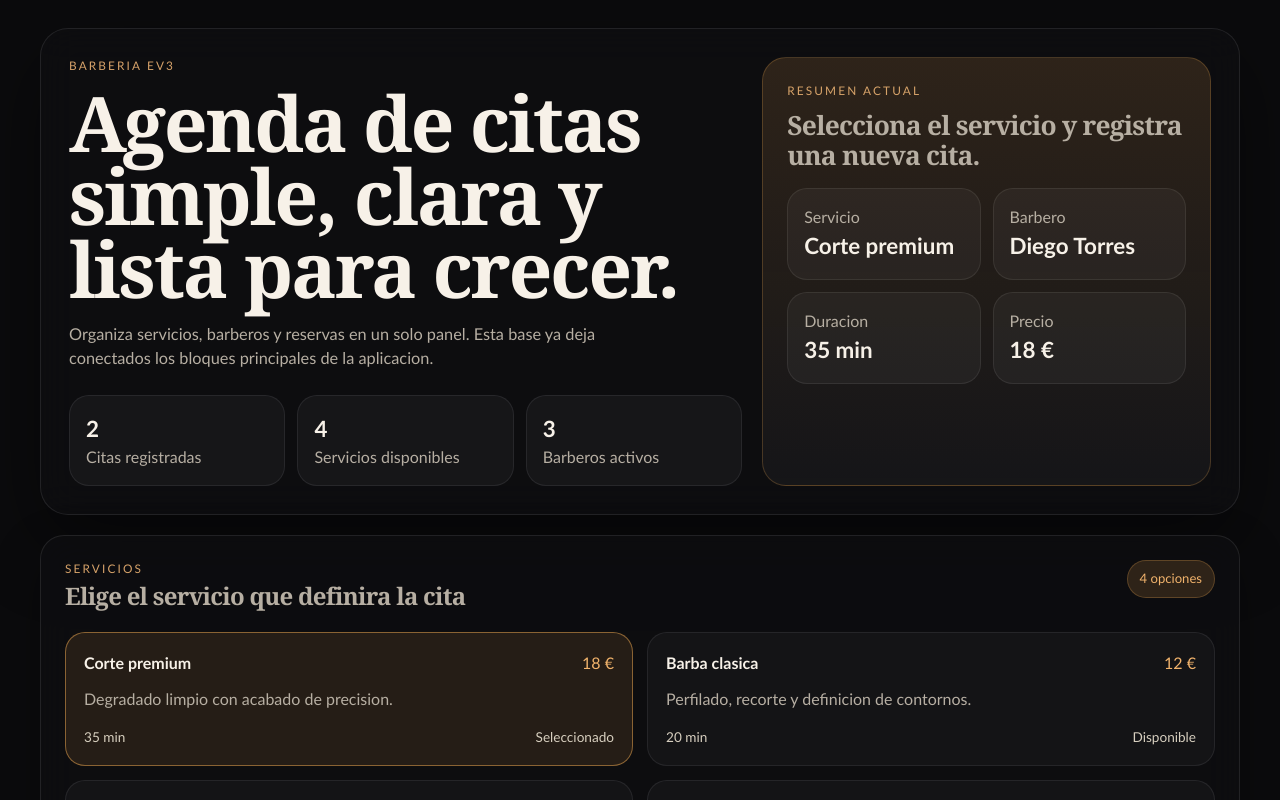
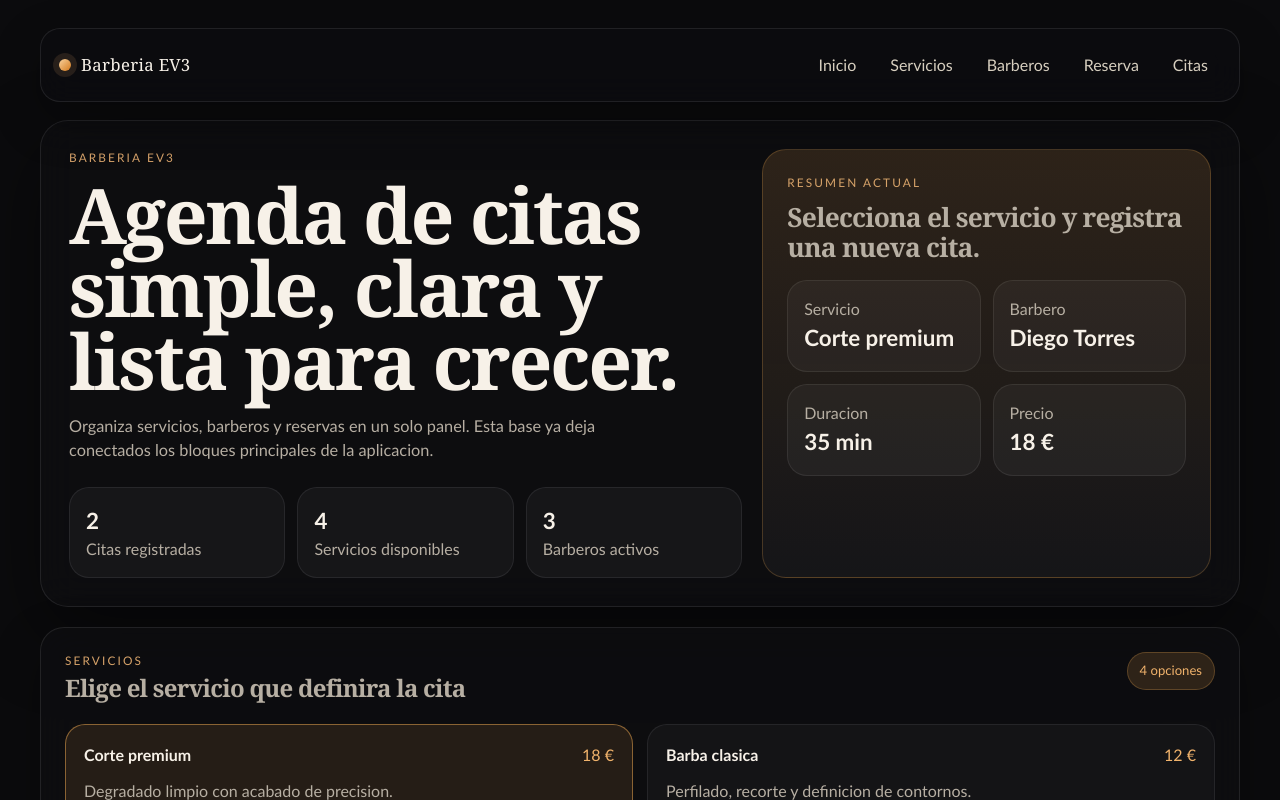
Before and after one commit to paulodonosoh/EV3-barberia, a React (Vite) app in the folder EV3/: page / in a window 1280 px wide. Shown: the top 800 px of the page. Built offline with nearby package versions, Linux system fonts and the light colour scheme.

Commit message:
implementacion de barra de navegacion

```diff
--- a/EV3/src/App.css
+++ b/EV3/src/App.css
@@ -2,6 +2,68 @@
   width: min(1200px, calc(100% - 32px));
   margin: 0 auto;
   padding: 28px 0 40px;
+}
+
+.topbar {
+  position: sticky;
+  top: 16px;
+  z-index: 20;
+  display: flex;
+  align-items: center;
+  justify-content: space-between;
+  gap: 16px;
+  margin-bottom: 18px;
+  padding: 14px 18px;
+  border: 1px solid var(--border-strong);
+  border-radius: 20px;
+  background: rgba(12, 12, 15, 0.8);
+  box-shadow: var(--shadow-medium);
+  backdrop-filter: blur(16px);
+}
+
+.brand-mark {
+  display: inline-flex;
+  align-items: center;
+  gap: 10px;
+  color: var(--text-strong);
+  font-family: var(--heading);
+  font-size: 1.05rem;
+  letter-spacing: 0.02em;
+}
+
+.brand-mark::before {
+  content: '';
+  width: 12px;
+  height: 12px;
+  border-radius: 999px;
+  background: linear-gradient(135deg, #f9d29d, #d47a1d);
+  box-shadow: 0 0 0 6px rgba(241, 179, 108, 0.12);
+}
+
+.topbar-links {
+  display: flex;
+  flex-wrap: wrap;
+  justify-content: flex-end;
+  gap: 8px;
+}
+
+.topbar-links a {
+  padding: 9px 12px;
+  border-radius: 999px;
+  color: var(--text-soft);
+  border: 1px solid transparent;
+  transition:
+    border-color 180ms ease,
+    background 180ms ease,
+    color 180ms ease;
+}
+
+.topbar-links a:hover,
+.topbar-links a:focus-visible {
+  color: var(--text-strong);
+  background: rgba(241, 179, 108, 0.12);
+  border-color: rgba(241, 179, 108, 0.24);
+  outline: none;
 }
 
 .hero-panel {
--- a/EV3/src/App.jsx
+++ b/EV3/src/App.jsx
@@ -40,6 +40,14 @@ const citasIniciales = [
   },
 ]
 
+const seccionesNavegacion = [
+  { id: 'inicio', etiqueta: 'Inicio' },
+  { id: 'servicios', etiqueta: 'Servicios' },
+  { id: 'barberos', etiqueta: 'Barberos' },
+  { id: 'reserva', etiqueta: 'Reserva' },
+  { id: 'citas', etiqueta: 'Citas' },
+]
+
 const convertirHoraAMinutos = (hora) => {
   const [horas, minutos] = hora.split(':').map(Number)
   return horas * 60 + minutos
@@ -51,7 +59,7 @@ const horaEstaDentroDelHorario = (hora, horarioInicio, horarioFin) => {
 }
 
 const cargarCitasGuardadas = () => {
-  if (typeof globalThis.localStorage === 'undefined') {
+  if (globalThis.localStorage === undefined) {
     return citasIniciales
   }
 
@@ -151,7 +159,21 @@ function App() {
 
   return (
     <main className="app-shell">
-      <section className="hero-panel">
+      <nav className="topbar" aria-label="Navegacion principal">
+        <a className="brand-mark" href="#inicio">
+          Barberia EV3
+        </a>
+
+        <div className="topbar-links">
+          {seccionesNavegacion.map((seccion) => (
+            <a key={seccion.id} href={`#${seccion.id}`}>
+              {seccion.etiqueta}
+            </a>
+          ))}
+        </div>
+      </nav>
+
+      <section className="hero-panel" id="inicio">
         <div className="hero-copy">
           <p className="eyebrow">Barberia EV3</p>
           <h1>Agenda de citas simple, clara y lista para crecer.</h1>
@@ -202,18 +224,21 @@ function App() {
 
       <section className="content-grid">
         <Servicios
+          id="servicios"
           servicios={serviciosData}
           servicioSeleccionadoId={formulario.servicioId}
           onSeleccionar={manejarSeleccionServicio}
         />
 
         <Barberos
+          id="barberos"
           barberos={barberosData}
           barberoSeleccionadoId={formulario.barberoId}
           onSeleccionar={manejarSeleccionBarbero}
         />
 
         <FormularioCita
+          id="reserva"
           formulario={formulario}
           onChange={actualizarCampo}
           onSubmit={manejarSubmit}
--- a/EV3/src/componentes/barberos.jsx
+++ b/EV3/src/componentes/barberos.jsx
@@ -31,9 +31,10 @@ export default function Barberos({
 	barberos: listaBarberos,
 	barberoSeleccionadoId,
 	onSeleccionar,
+	...sectionProps
 }) {
 	return (
-		<section className="panel">
+		<section className="panel" {...sectionProps}>
 			<div className="panel-head">
 				<div>
 					<p className="panel-kicker">Barberos</p>
--- a/EV3/src/componentes/formularioCita.jsx
+++ b/EV3/src/componentes/formularioCita.jsx
@@ -6,11 +6,12 @@ export default function FormularioCita({
 	onSubmit,
 	servicios,
 	barberos,
+	...sectionProps
 }) {
 	const barberoSeleccionado = barberos.find((barbero) => barbero.id === formulario.barberoId)
 
 	return (
-		<section className="panel panel-form">
+		<section className="panel panel-form" {...sectionProps}>
 			<div className="panel-head">
 				<div>
 					<p className="panel-kicker">Nueva cita</p>
--- a/EV3/src/componentes/listaCitas.jsx
+++ b/EV3/src/componentes/listaCitas.jsx
@@ -16,7 +16,7 @@ const obtenerNombreBarbero = (barberoId) =>
 
 export default function ListaCitas({ citas, onCancelar }) {
 	return (
-		<section className="panel panel-span-2 panel-list">
+		<section className="panel panel-span-2 panel-list" id="citas">
 			<div className="panel-head">
 				<div>
 					<p className="panel-kicker">Agenda</p>
--- a/EV3/src/componentes/servicios.jsx
+++ b/EV3/src/componentes/servicios.jsx
@@ -36,9 +36,10 @@ export default function Servicios({
 	servicios: listaServicios,
 	servicioSeleccionadoId,
 	onSeleccionar,
+	...sectionProps
 }) {
 	return (
-		<section className="panel panel-span-2">
+		<section className="panel panel-span-2" {...sectionProps}>
 			<div className="panel-head">
 				<div>
 					<p className="panel-kicker">Servicios</p>
--- a/EV3/src/index.css
+++ b/EV3/src/index.css
@@ -32,6 +32,8 @@
 
 html {
   min-height: 100%;
+  scroll-behavior: smooth;
+  scroll-padding-top: 96px;
 }
 
 body {
```
